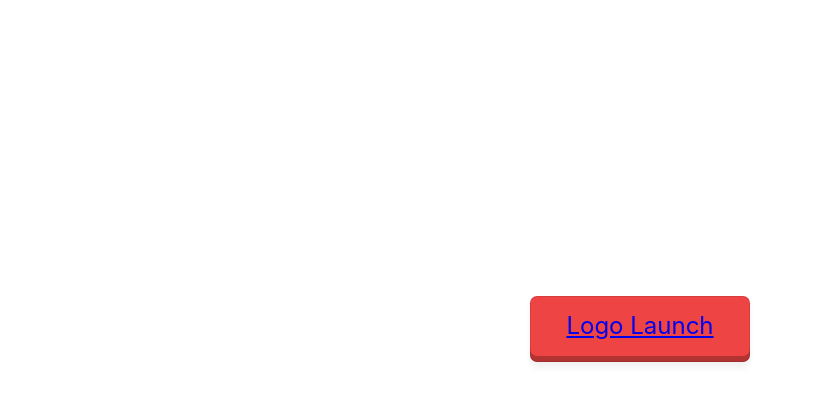
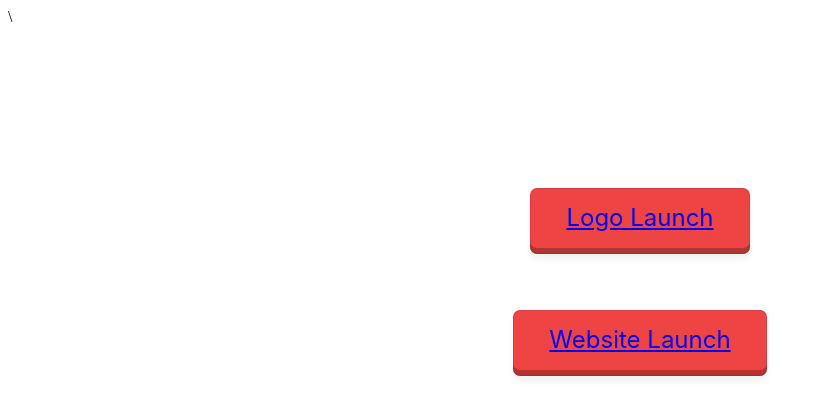
Before and after one commit to UNICORN-SIG/Rejolt_Launch, a website: page index.html in a window 1280 px wide. Shown: the whole page, without its empty margins (0-822 px from the left). Drawn offline with Linux system fonts and the light colour scheme.

Commit message:
Update index.html

```diff
--- a/index.html
+++ b/index.html
@@ -15,32 +15,19 @@
   </head>
 
   <body>
-
-    <!-- Blue Buttons
-    <div>
-      <button class="pushy__btn pushy__btn--lg pushy__btn--blue">Button</button>
-      <button class="pushy__btn pushy__btn--df pushy__btn--blue">Button</button>
-      <button class="pushy__btn pushy__btn--md pushy__btn--blue">Button</button>
-      <button class="pushy__btn pushy__btn--sm pushy__btn--blue">Button</button>
-    </div>
-
-    <!-- Green Buttons
-    <div class='container'>
-    <div class="child">
-    <button class="pushy__btn pushy__btn--lg pushy__btn--red">Logo Launch</button>
-<button class="pushy__btn pushy__btn--lg pushy__btn--green">Button</button>
-      <button class="pushy__btn pushy__btn--df pushy__btn--green">Button</button>
-      <button class="pushy__btn pushy__btn--md pushy__btn--green">Button</button>
-      <button class="pushy__btn pushy__btn--sm pushy__btn--green">Button</button>
-    </div>
-</div>
+\
 
 
     <!-- Red Buttons -->
-    <br><br> <br><br> <br><br> <br><br> <br><br> <br><br> <br><br> <br><br>
+    <br><br> <br><br> <br><br> <br><br> <br><br>
     <div>
       <center><button href="https://drive.google.com/drive/u/0/folders/1Gbs9jQwVdsLQp21XZferFVySd22H1O2e" class="pushy__btn pushy__btn--lg pushy__btn--red"><a href="https://drive.google.com/drive/u/0/folders/1Gbs9jQwVdsLQp21XZferFVySd22H1O2e">Logo Launch</a></button></center>
     </div>
+     <br><br>
+    <div>
+      <center><button  class="pushy__btn pushy__btn--lg pushy__btn--red"><a href="https://drive.google.com/drive/u/0/folders/1Gbs9jQwVdsLQp21XZferFVySd22H1O2e">Website Launch</a></button></center>
+    </div>
+
 
 
   </body>
```
